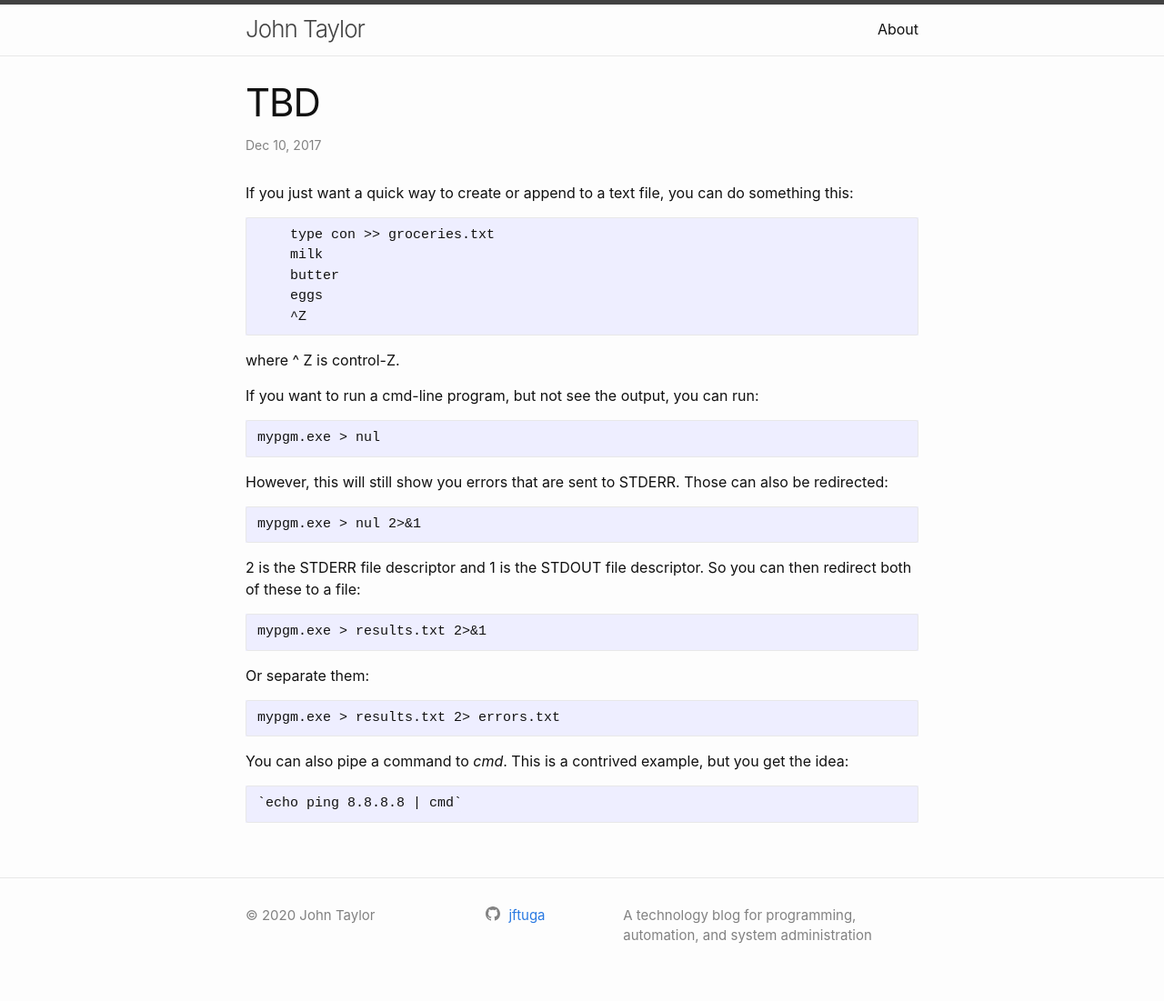
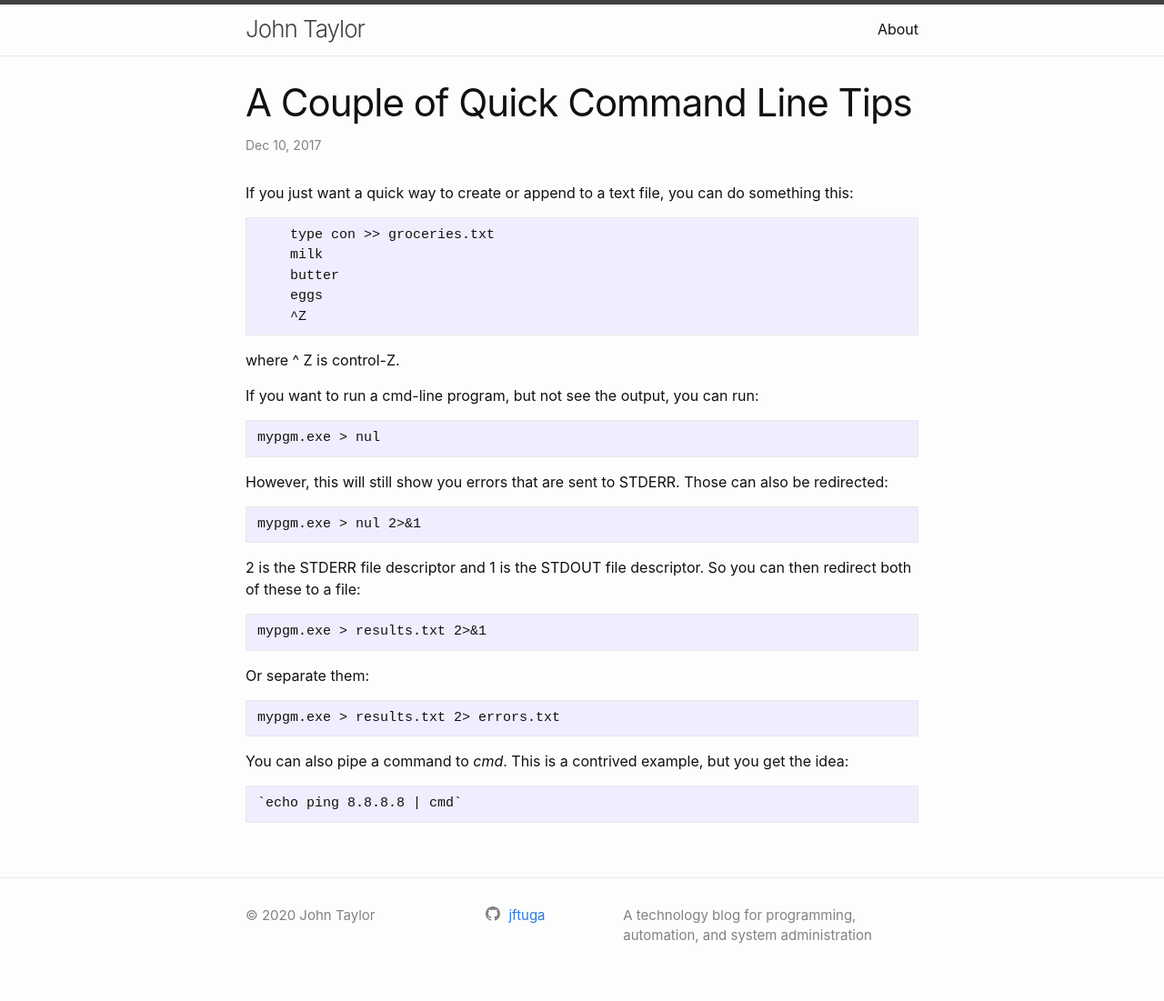
Before and after one commit to jftuga/blog, a Jekyll site: the page built from _posts/2017-12-10--A-Couple-of-Quick-Command-Line-Tips.md, in a window 1280 px wide. Shown: the whole page at 91% size. Built offline with Jekyll 4.4.1, drawn with Linux system fonts in a browser that asks for light colours.

Commit message:
update title

```diff
--- a/_posts/2017-12-10--A-Couple-of-Quick-Command-Line-Tips.md
+++ b/_posts/2017-12-10--A-Couple-of-Quick-Command-Line-Tips.md
@@ -1,6 +1,6 @@
 ---
 layout: post
-title: "TBD"
+title: "A Couple of Quick Command Line Tips"
 date: 2017-12-10 04:20:35 +0000
 categories: sysadmin windows command-line
 ---
```
